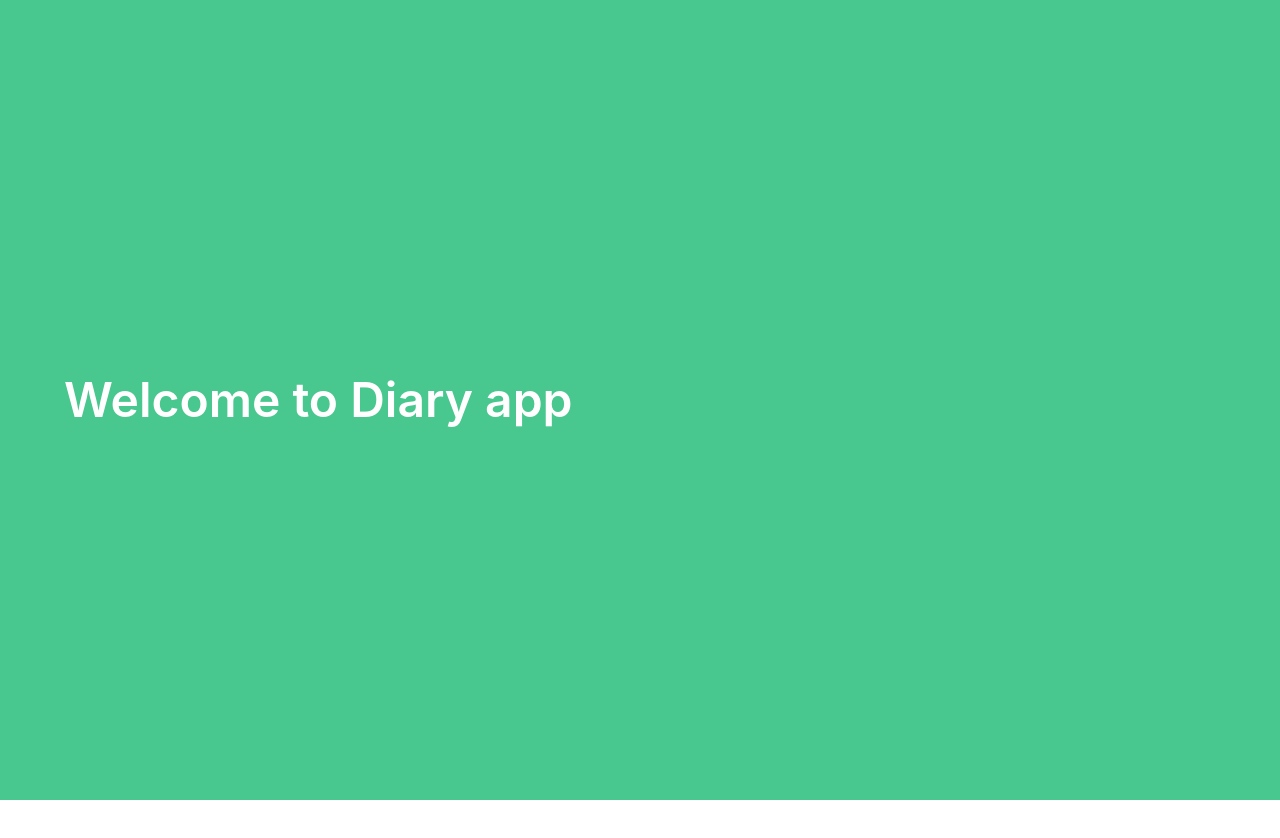
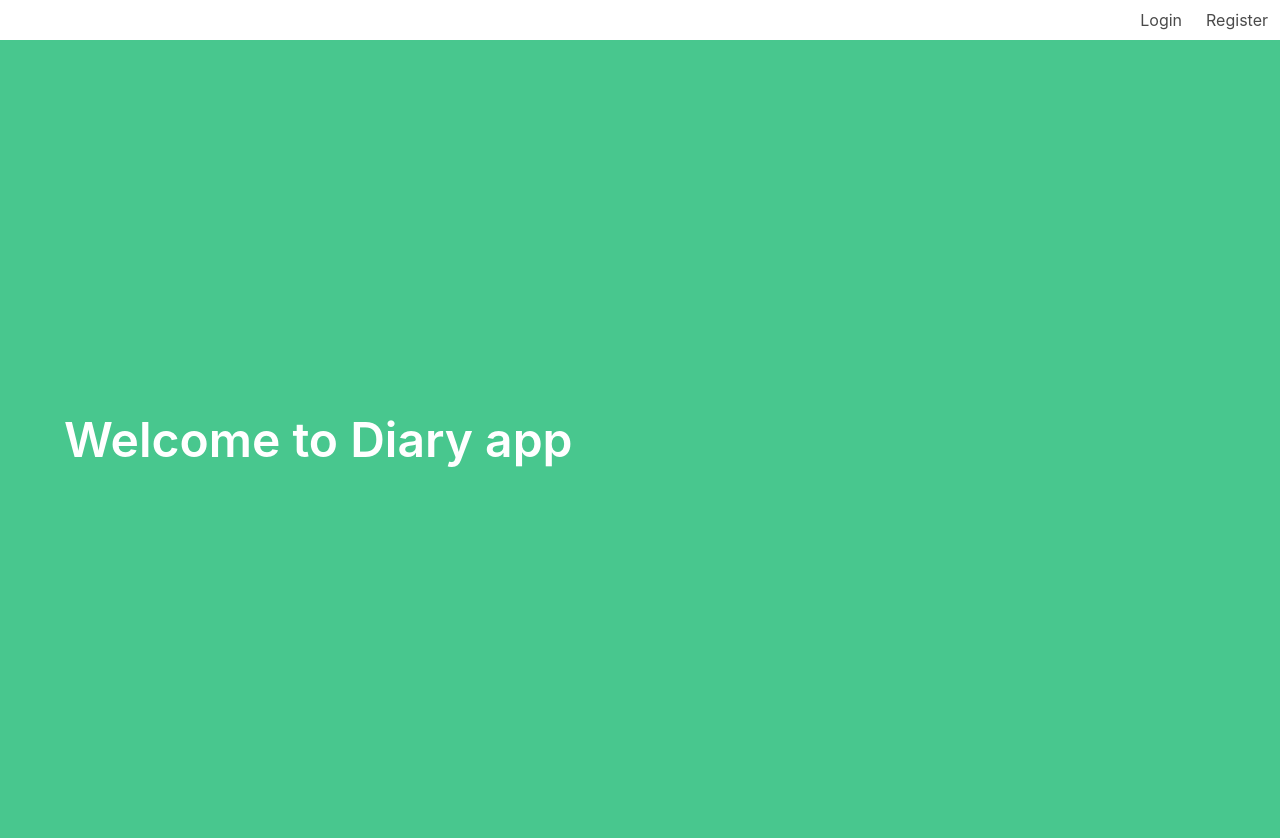
Before and after one commit to dieulinh/diary-frontend, a React (Create React App) app: page / in a window 1280 px wide. Before the commit the page ends 800 px from the top, so only its background shows below. Built offline with nearby package versions, Linux system fonts and the light colour scheme; no server answers; what showdown would draw is missing.

Commit message:
navigate to notes when user login

```diff
--- a/src/App.js
+++ b/src/App.js
@@ -1,17 +1,55 @@
-import React, {useState} from 'react';
-import { Routes, Route } from 'react-router-dom';
+import React, {useEffect, useState} from 'react';
+import { Routes, Route, Link } from 'react-router-dom';
 import Home from './components/Home';
 import Register from './components/Register';
 import Notes from './components/Notes';
 import AddNote from './components/AddNote';
 import EditNote from './components/EditNote';
 import Login from './components/Login';
+import User from './services/User';
 import './App.css';
 
 const App = () => {
   const [currentUser, setCurrentUser] = useState(undefined);
+  useEffect(() => {
+    const user = User.getCurrentUser();
+    if (user) {
+      setCurrentUser(user);
+    }
+  }, []);
+  const logOut = () => {
+    User.signOut();
+    setCurrentUser(null);
+  }
   return (
+
     <div>
+      <nav>
+        { currentUser ?
+        (<div className='navbar-end'>
+          <Link to={`/notes`} className='navbar-item'>
+            {currentUser.username} 's Note
+          </Link>
+
+          <Link to="/" className="navbar-item" onClick={logOut}>
+            <span className="icon is-small mr-1">
+              <i className="fas fa-sign-out-alt"></i>
+            </span>
+            Logout
+          </Link>
+        </div>
+        ) : (
+          <div className='navbar-end'>
+            <Link to={`/login`} className='navbar-item'>
+              Login
+            </Link>
+            <Link to={`/signup`} className='navbar-item'>
+              Register
+            </Link>
+          </div>
+        )
+        }
+      </nav>
       <Routes>
         <Route exact path="/" element={<Home/>} />
         <Route exact path="/signup" element={<Register/>} />
@@ -21,9 +59,10 @@ const App = () => {
         <Route exact path="/login" element={<Login setCurrentUser={setCurrentUser}/>} >
 
         </Route>
+      </Routes>
 
-      </Routes>
     </div>
+
   );
 }
 
--- a/src/components/AddNote.js
+++ b/src/components/AddNote.js
@@ -1,4 +1,4 @@
-import React, {useState, useEffect} from 'react';
+import React, {useState} from 'react';
 import { useNavigate } from 'react-router-dom';
 import Showdown from 'showdown';
 import User from '../services/User';
@@ -20,7 +20,7 @@ const AddNote = () => {
     const noteData = { title, content };
     server.post(`/${username}/add`, noteData)
     .then(() => {
-      navigate(`/notes`)
+      navigate(`/notes`);
     })
   }
   const handleTitleChange = (e) => {
--- a/src/components/Login.js
+++ b/src/components/Login.js
@@ -1,4 +1,5 @@
 import React, { useState } from 'react';
+import { useNavigate } from 'react-router-dom';
 import User from '../services/User';
 
 const Login = ({setCurrentUser}) => {
@@ -12,7 +13,7 @@ const Login = ({setCurrentUser}) => {
     const username = e.target.value;
     setUsername(username);
   }
-
+  const navigate = useNavigate();
   const onChangePassword = (e) => {
     const password = e.target.value;
     setPassword(password);
@@ -24,6 +25,7 @@ const Login = ({setCurrentUser}) => {
       setMessage("Login successfully");
       const user = User.getCurrentUser();
       console.log('user', user);
+      navigate(`/notes`)
       setSuccessful(true);
     },
     (err) => {
--- a/src/services/User.js
+++ b/src/services/User.js
@@ -20,7 +20,11 @@ const signin = async (username, password) => {
   }
   return res.data;
 }
+const signOut = async () => {
+  localStorage.removeItem("user");
+}
 const getCurrentUser = () => {
+
   return JSON.parse(localStorage.getItem("user"));
 }
 
@@ -33,7 +37,8 @@ const User = {
   register,
   signin,
   getCurrentUser,
-  getUserToken
+  getUserToken,
+  signOut
 };
 
 export default User;
```
